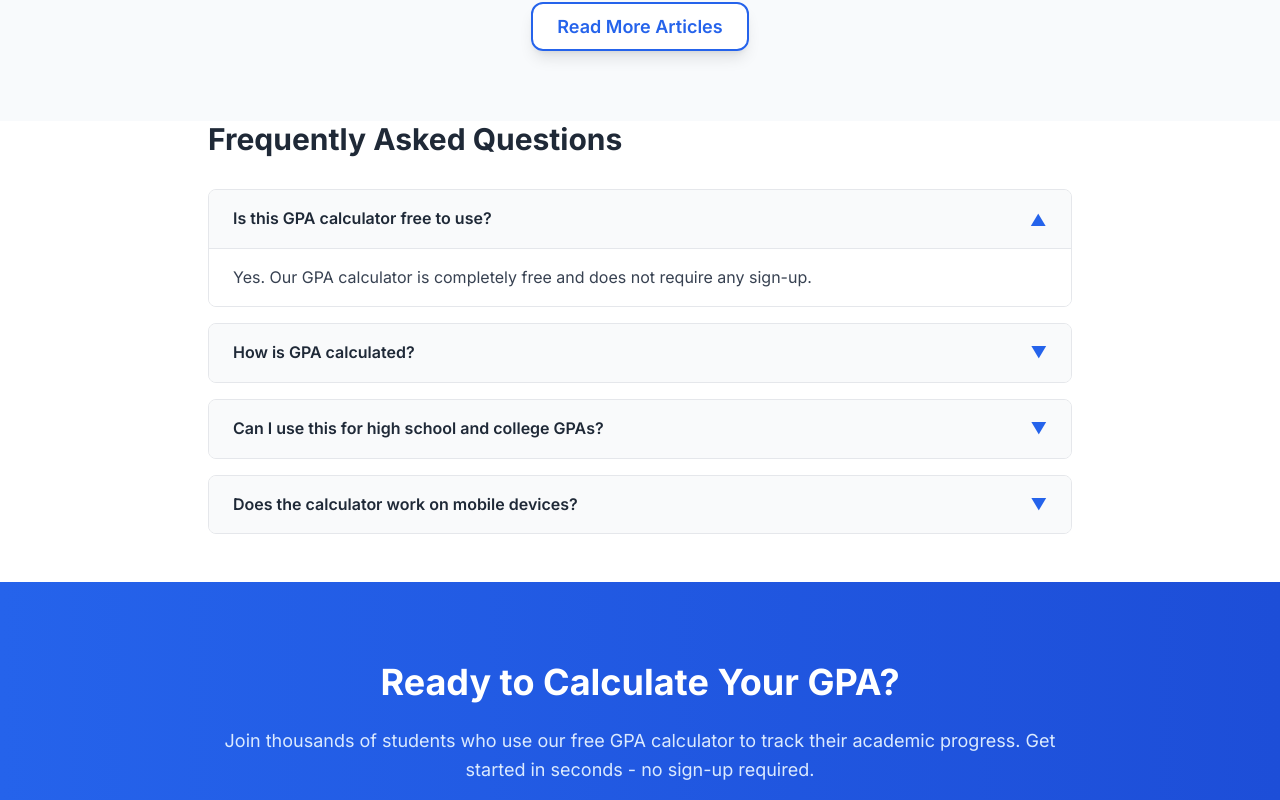
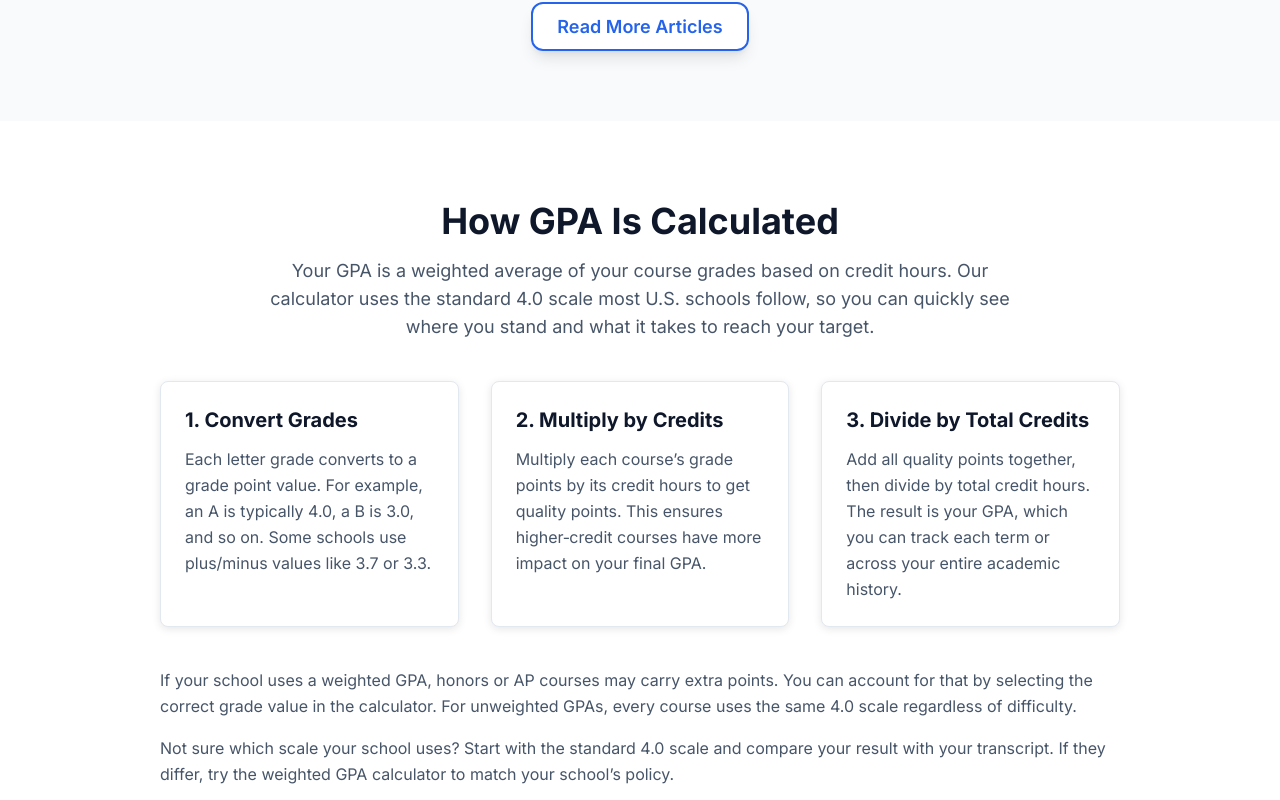
Before and after one commit to samirt235923/bbbbbbbbbbb, a Next.js app: page / in a window 1280 px wide. Shown: the part 4900-5700 px from the top of the page. Built offline with nearby package versions, Linux system fonts and the light colour scheme.

Commit message:
Improve SEO schema, canonicals, and redirects

```diff
--- a/next.config.js
+++ b/next.config.js
@@ -8,6 +8,9 @@ const nextConfig = {
   },
   async redirects() {
     return [
+      { source: '/index.html', destination: '/', permanent: true },
+      { source: '/index.htm', destination: '/', permanent: true },
+      { source: '/index.php', destination: '/', permanent: true },
       { source: '/term-gpa-calculator', destination: '/gpa-calculators/term-gpa-calculator', permanent: true },
       { source: '/gpa-projection-calculator', destination: '/gpa-calculators/gpa-projection-calculator', permanent: true },
       { source: '/junior-gpa-calculator', destination: '/gpa-calculators/junior-gpa-calculator', permanent: true },
@@ -21,6 +24,7 @@ const nextConfig = {
       { source: '/online-gpa-calculator', destination: '/gpa-calculators/online-gpa-calculator', permanent: true },
       { source: '/college-gpa-calculator', destination: '/gpa-calculators/college-gpa-calculator', permanent: true },
       { source: '/cumulative-gpa-calculator', destination: '/gpa-calculators/cumulative-gpa-calculator', permanent: true },
+      { source: '/nursing-gpa-calculator', destination: '/gpa-calculators/nursing-gpa-calculator', permanent: true },
       { source: '/gpa-calculators/middle-school-gpa-calculator', destination: '/gpa-calculators/academic-gpa-calculator', permanent: true },
       { source: '/gpa-calculators/unweighted-gpa-calculator', destination: '/gpa-calculators/4-0-scale-gpa-calculator', permanent: true },
       { source: '/gpa-calculators/gpa-to-percentage-calculator', destination: '/gpa-calculators/gpa-to-percentage-converter', permanent: true },
--- a/src/app/gpa-calculators/nursing-gpa-calculator/layout.tsx
+++ b/src/app/gpa-calculators/nursing-gpa-calculator/layout.tsx
@@ -7,7 +7,7 @@ export const metadata: Metadata = {
   openGraph: {
     title: 'Nursing GPA Calculator – Free Tool for Nursing School Applicants',
     description: 'Use our Nursing GPA Calculator to calculate your GPA for nursing school applications. Enter courses, grades, and credit hours to get your accurate nursing GPA instantly.',
-    url: 'https://topgpacalculator.com/nursing-gpa-calculator',
+    url: 'https://topgpacalculator.com/gpa-calculators/nursing-gpa-calculator',
     siteName: 'GPA Calculator',
     type: 'website',
   },
@@ -17,7 +17,7 @@ export const metadata: Metadata = {
     description: 'Use our Nursing GPA Calculator to calculate your GPA for nursing school applications. Enter courses, grades, and credit hours to get your accurate nursing GPA instantly.',
   },
   alternates: {
-    canonical: 'https://topgpacalculator.com/nursing-gpa-calculator',
+    canonical: 'https://topgpacalculator.com/gpa-calculators/nursing-gpa-calculator',
   },
 };
 
--- a/src/app/page.tsx
+++ b/src/app/page.tsx
@@ -1,7 +1,7 @@
 import Link from 'next/link';
 import GPACalculator from '@/components/GPACalculator';
 import FAQ from '@/components/FAQ';
-import { FAQSchema, OrganizationSchema, WebPageSchema } from '@/components/SchemaMarkup';
+import { HomePageSchema } from '@/components/SchemaMarkup';
 import { calculatorData } from '@/data/calculators';
 
 export default function Home() {
@@ -31,9 +31,11 @@ export default function Home() {
 
   return (
     <>
-      <OrganizationSchema />
-      <WebPageSchema title={pageTitle} description={pageDescription} url={pageUrl} />
-      <FAQSchema faqs={faqData} />
+      <HomePageSchema
+        title={pageTitle}
+        description={pageDescription}
+        url={pageUrl}
+      />
       {/* Hero Section */}
       <section className="relative bg-gradient-to-br from-primary-50 via-white to-secondary-50 overflow-hidden">
         <div className="absolute inset-0 bg-gradient-to-br from-primary-500/5 via-transparent to-secondary-500/5"></div>
@@ -439,6 +441,59 @@ export default function Home() {
         </div>
       </section>
 
+      {/* GPA Guide */}
+      <section className="py-20 bg-white">
+        <div className="max-w-5xl mx-auto px-4 sm:px-6 lg:px-8">
+          <div className="text-center mb-10">
+            <h2 className="text-3xl lg:text-4xl font-bold text-secondary-900 mb-4">
+              How GPA Is Calculated
+            </h2>
+            <p className="text-lg text-secondary-600 max-w-3xl mx-auto">
+              Your GPA is a weighted average of your course grades based on credit hours. Our calculator
+              uses the standard 4.0 scale most U.S. schools follow, so you can quickly see where you stand
+              and what it takes to reach your target.
+            </p>
+          </div>
+
+          <div className="grid md:grid-cols-3 gap-8">
+            <div className="card p-6">
+              <h3 className="text-xl font-bold text-secondary-900 mb-3">1. Convert Grades</h3>
+              <p className="text-secondary-600 leading-relaxed">
+                Each letter grade converts to a grade point value. For example, an A is typically 4.0,
+                a B is 3.0, and so on. Some schools use plus/minus values like 3.7 or 3.3.
+              </p>
+            </div>
+            <div className="card p-6">
+              <h3 className="text-xl font-bold text-secondary-900 mb-3">2. Multiply by Credits</h3>
+              <p className="text-secondary-600 leading-relaxed">
+                Multiply each course’s grade points by its credit hours to get quality points. This
+                ensures higher‑credit courses have more impact on your final GPA.
+              </p>
+            </div>
+            <div className="card p-6">
+              <h3 className="text-xl font-bold text-secondary-900 mb-3">3. Divide by Total Credits</h3>
+              <p className="text-secondary-600 leading-relaxed">
+                Add all quality points together, then divide by total credit hours. The result is your
+                GPA, which you can track each term or across your entire academic history.
+              </p>
+            </div>
+          </div>
+
+          <div className="mt-10 text-secondary-600 leading-relaxed space-y-4">
+            <p>
+              If your school uses a weighted GPA, honors or AP courses may carry extra points. You can
+              account for that by selecting the correct grade value in the calculator. For unweighted
+              GPAs, every course uses the same 4.0 scale regardless of difficulty.
+            </p>
+            <p>
+              Not sure which scale your school uses? Start with the standard 4.0 scale and compare your
+              result with your transcript. If they differ, try the weighted GPA calculator to match your
+              school’s policy.
+            </p>
+          </div>
+        </div>
+      </section>
+
       {/* FAQ Section */}
       <div id="faq" className="bg-white">
         <FAQ items={faqData} />
--- a/src/components/SchemaMarkup.tsx
+++ b/src/components/SchemaMarkup.tsx
@@ -11,10 +11,25 @@ interface SchemaMarkupProps {
   url?: string;
 }
 
-export function FAQSchema({ faqs }: { faqs: FAQItem[] }) {
+const SITE_URL = 'https://topgpacalculator.com';
+const ORG_NAME = 'GPA Calculator';
+const ORG_ID = `${SITE_URL}/#organization`;
+const WEBSITE_ID = `${SITE_URL}/#website`;
+const LOGO_URL = `${SITE_URL}/logo.svg`;
+
+export function FAQSchema({ faqs, url }: { faqs: FAQItem[]; url?: string }) {
   const schema = {
     '@context': 'https://schema.org',
     '@type': 'FAQPage',
+    ...(url
+      ? {
+          '@id': `${url}#faq`,
+          mainEntityOfPage: {
+            '@type': 'WebPage',
+            '@id': `${url}#webpage`,
+          },
+        }
+      : {}),
     mainEntity: faqs.map((faq) => ({
       '@type': 'Question',
       name: faq.question,
@@ -23,6 +38,65 @@ export function FAQSchema({ faqs }: { faqs: FAQItem[] }) {
         text: faq.answer,
       },
     })),
+  };
+
+  return (
+    <script
+      type="application/ld+json"
+      dangerouslySetInnerHTML={{ __html: JSON.stringify(schema) }}
+    />
+  );
+}
+
+export function HomePageSchema({
+  title,
+  description,
+  url,
+}: {
+  title: string;
+  description: string;
+  url: string;
+}) {
+  const schema = {
+    '@context': 'https://schema.org',
+    '@graph': [
+      {
+        '@type': 'Organization',
+        '@id': ORG_ID,
+        name: ORG_NAME,
+        url: `${SITE_URL}/`,
+        logo: LOGO_URL,
+      },
+      {
+        '@type': 'WebPage',
+        '@id': `${url}#webpage`,
+        url: `${url}/`,
+        name: title,
+        description: description,
+        inLanguage: 'en-US',
+        publisher: {
+          '@id': ORG_ID,
+        },
+      },
+      {
+        '@type': 'SoftwareApplication',
+        '@id': `${url}#app`,
+        name: ORG_NAME,
+        applicationCategory: 'EducationalApplication',
+        operatingSystem: 'All',
+        url: `${url}/`,
+        description: 'Free online GPA calculator for students to calculate grade point average.',
+        offers: {
+          '@type': 'Offer',
+          price: '0',
+          priceCurrency: 'USD',
+        },
+        potentialAction: {
+          '@type': 'CalculateAction',
+          target: `${url}/`,
+        },
+      },
+    ],
   };
 
   return (
@@ -55,8 +129,10 @@ export function OrganizationSchema() {
   const schema = {
     '@context': 'https://schema.org',
     '@type': 'Organization',
-    name: 'GPA Calculator',
-    url: 'https://topgpacalculator.com',
+    '@id': ORG_ID,
+    name: ORG_NAME,
+    url: SITE_URL,
+    logo: LOGO_URL,
     description: 'Free GPA calculator for students',
     sameAs: [
       'https://www.facebook.com/gpacalculator',
@@ -76,19 +152,19 @@ export function WebPageSchema({ title, description, url }: SchemaMarkupProps) {
   const schema = {
     '@context': 'https://schema.org',
     '@type': 'WebPage',
+    '@id': url ? `${url}#webpage` : undefined,
     name: title,
     description: description,
     url: url,
     inLanguage: 'en-US',
     isPartOf: {
       '@type': 'WebSite',
-      name: 'GPA Calculator',
-      url: 'https://topgpacalculator.com',
+      '@id': WEBSITE_ID,
+      name: ORG_NAME,
+      url: SITE_URL,
     },
     publisher: {
-      '@type': 'Organization',
-      name: 'GPA Calculator',
-      url: 'https://topgpacalculator.com',
+      '@id': ORG_ID,
     },
   };
 
```
